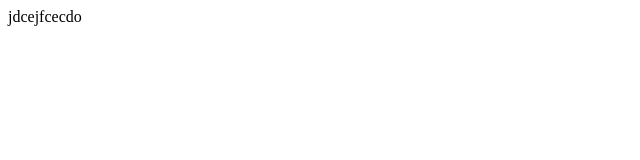
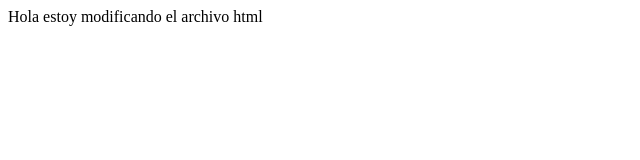
Before and after one commit to criatorr/projectDemo, a plain HTML site: page index.html in a window 1280 px wide. Shown: the whole page, without its empty margins (0-640 px from the left). Drawn offline with Linux system fonts and the light colour scheme.

Commit message:
Hice cambios al body del index

```diff
--- a/index.html
+++ b/index.html
@@ -7,6 +7,6 @@
     <title>Hola Mundo</title>
 </head>
 <body>
-    jdcejfcecdo
+    Hola estoy modificando el archivo html
 </body>
 </html>
```
